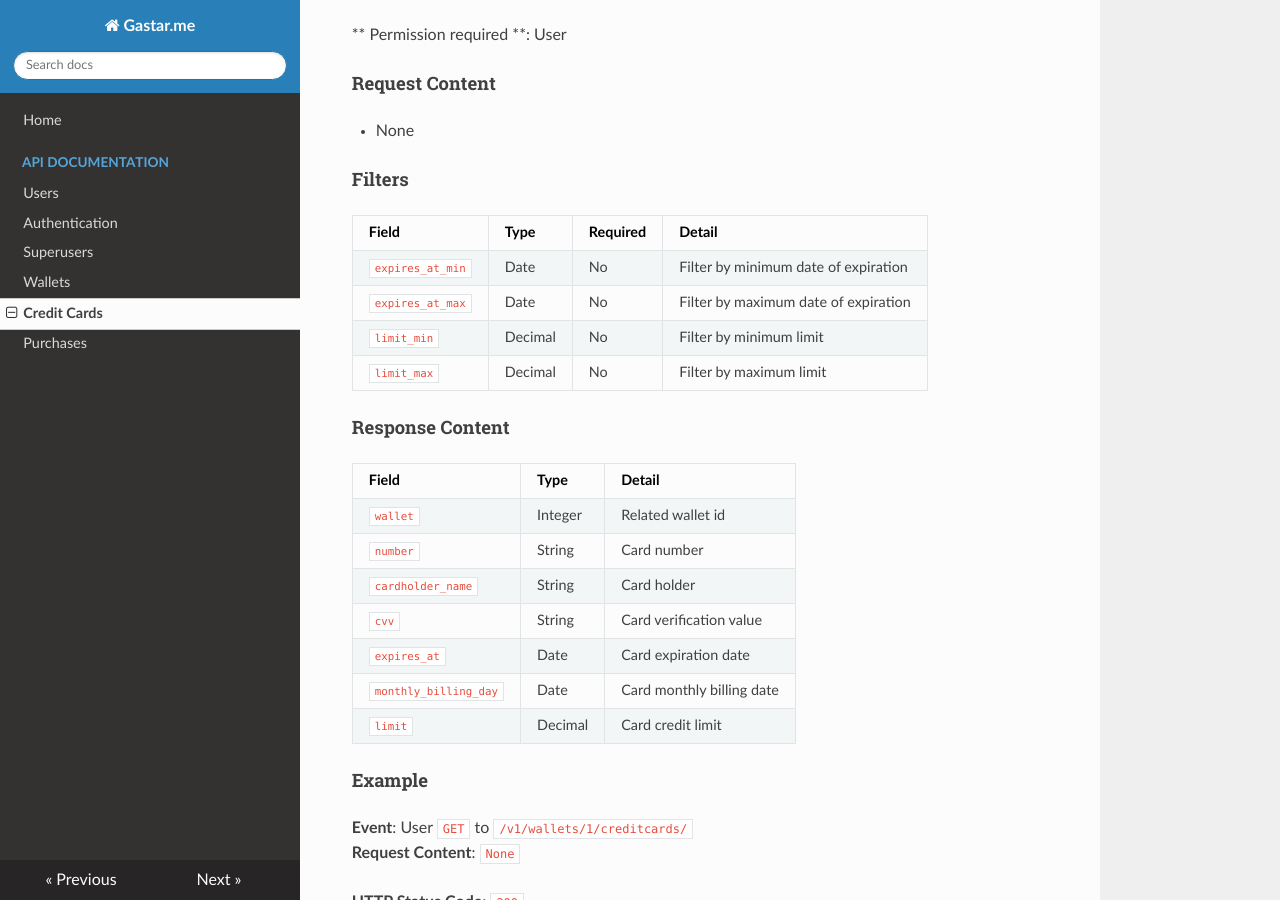
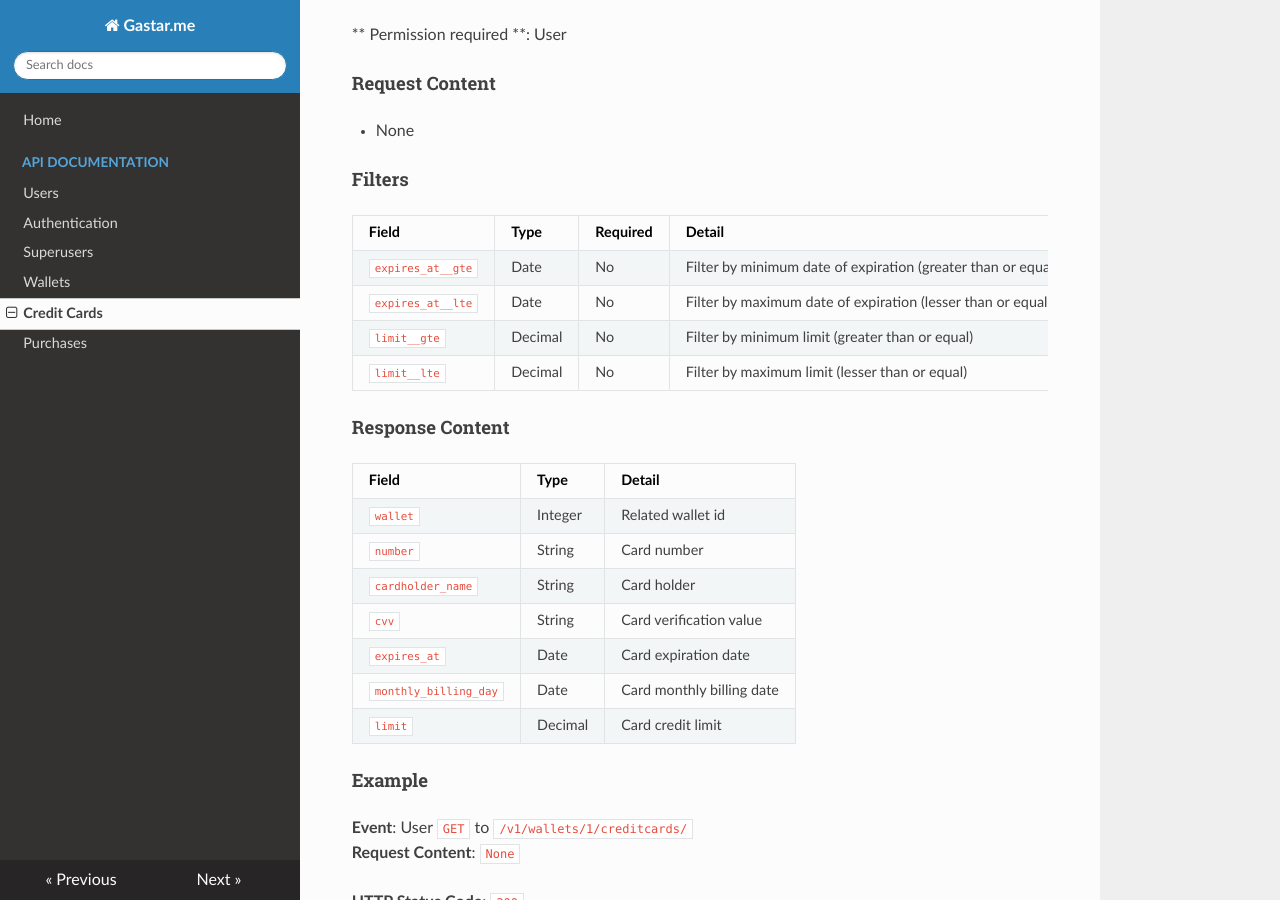
Before and after one commit to rafaeltardivo/pagarme-challenge, an MkDocs documentation site: the page built from docs/gastarme/docs/creditcards.md, in a window 1280 px wide and 900 px high, scrolled down 3533 px. Built offline with MkDocs 1.6.1, drawn with Linux system fonts in a browser that asks for light colours; nearby versions of some CDN libraries.

Commit message:
Update filter descriptions

```diff
--- a/docs/gastarme/docs/creditcards.md
+++ b/docs/gastarme/docs/creditcards.md
@@ -139,10 +139,10 @@
 
 | Field  | Type  | Required  | Detail  |
 |---|---|---|---|
-| `expires_at_min`  | Date  |  No |  Filter by minimum date of expiration |
-| `expires_at_max`  | Date  |  No |  Filter by maximum date of expiration |
-| `limit_min` |  Decimal | No  |  Filter by minimum limit |
-| `limit_max` |  Decimal | No  |  Filter by maximum limit |
+| `expires_at__gte`  | Date  |  No |  Filter by minimum date of expiration (greater than or equal) |
+| `expires_at__lte`  | Date  |  No |  Filter by maximum date of expiration (lesser than or equal)|
+| `limit__gte` |  Decimal | No  |  Filter by minimum limit (greater than or equal)|
+| `limit__lte` |  Decimal | No  |  Filter by maximum limit (lesser than or equal)|
 
 #### Response Content
 |  Field | Type  |Detail   |
```
Also changed, not shown: docs/gastarme/docs/purchases.md (+2 -2 lines).
